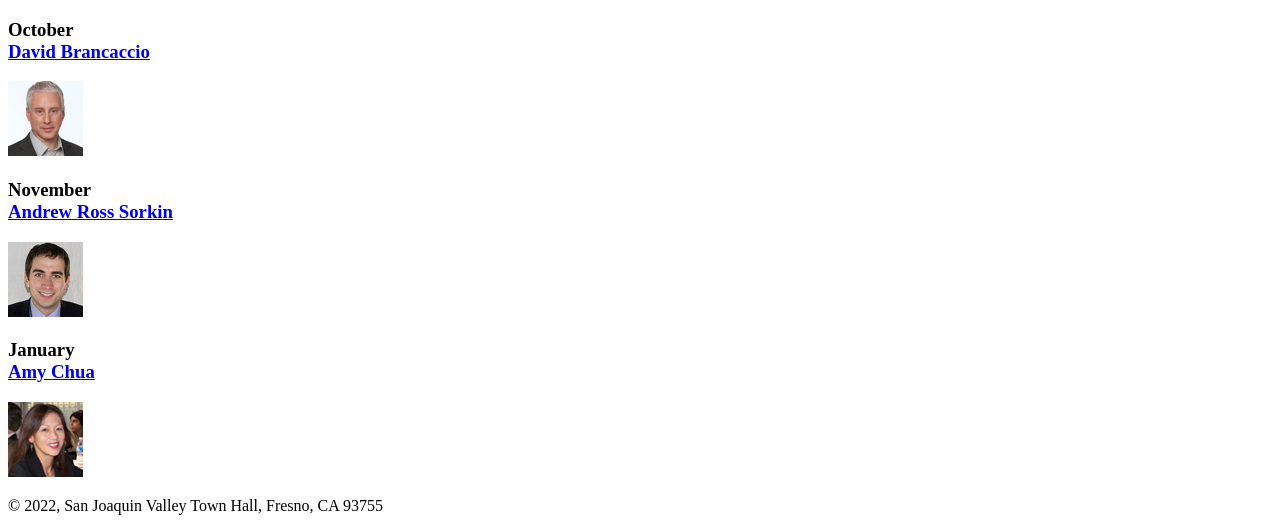
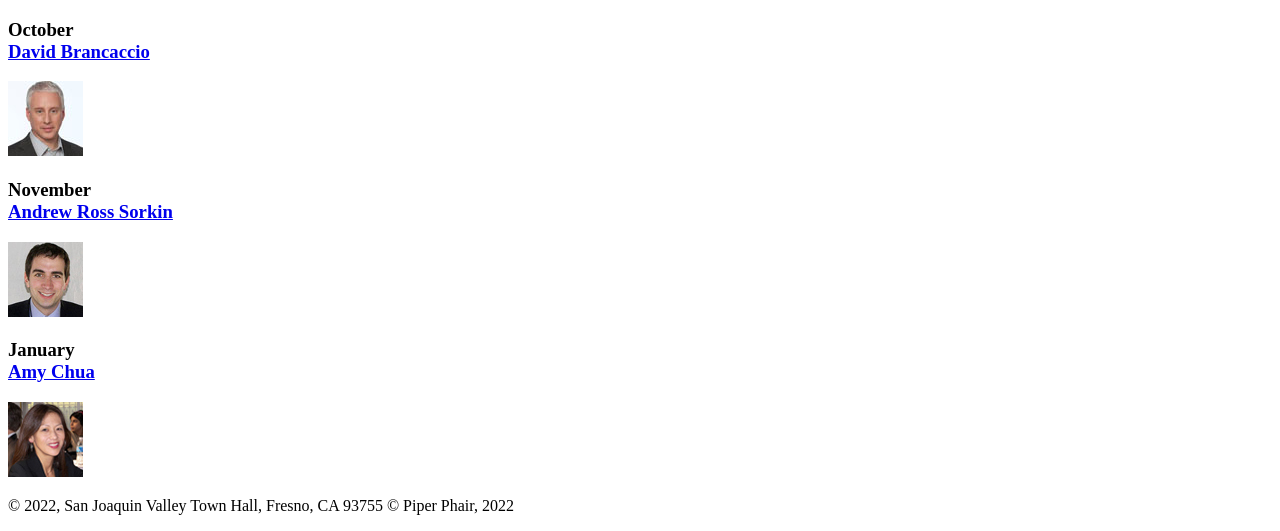
Before and after one commit to phpiiper/A07, a plain HTML site: page index.html in a window 1280 px wide. Shown: the part 504-1035 px from the top of the page. Drawn offline with Linux system fonts and the light colour scheme.

Commit message:
Assignment A07 Completed

```diff
--- a/index.html
+++ b/index.html
@@ -56,6 +56,8 @@ January <br>
 <footer>
 <p>
 &copy 2022, San Joaquin Valley Town Hall, Fresno, CA 93755
+
+&copy Piper Phair, 2022
 </p>
 </footer>
 </body>
```
